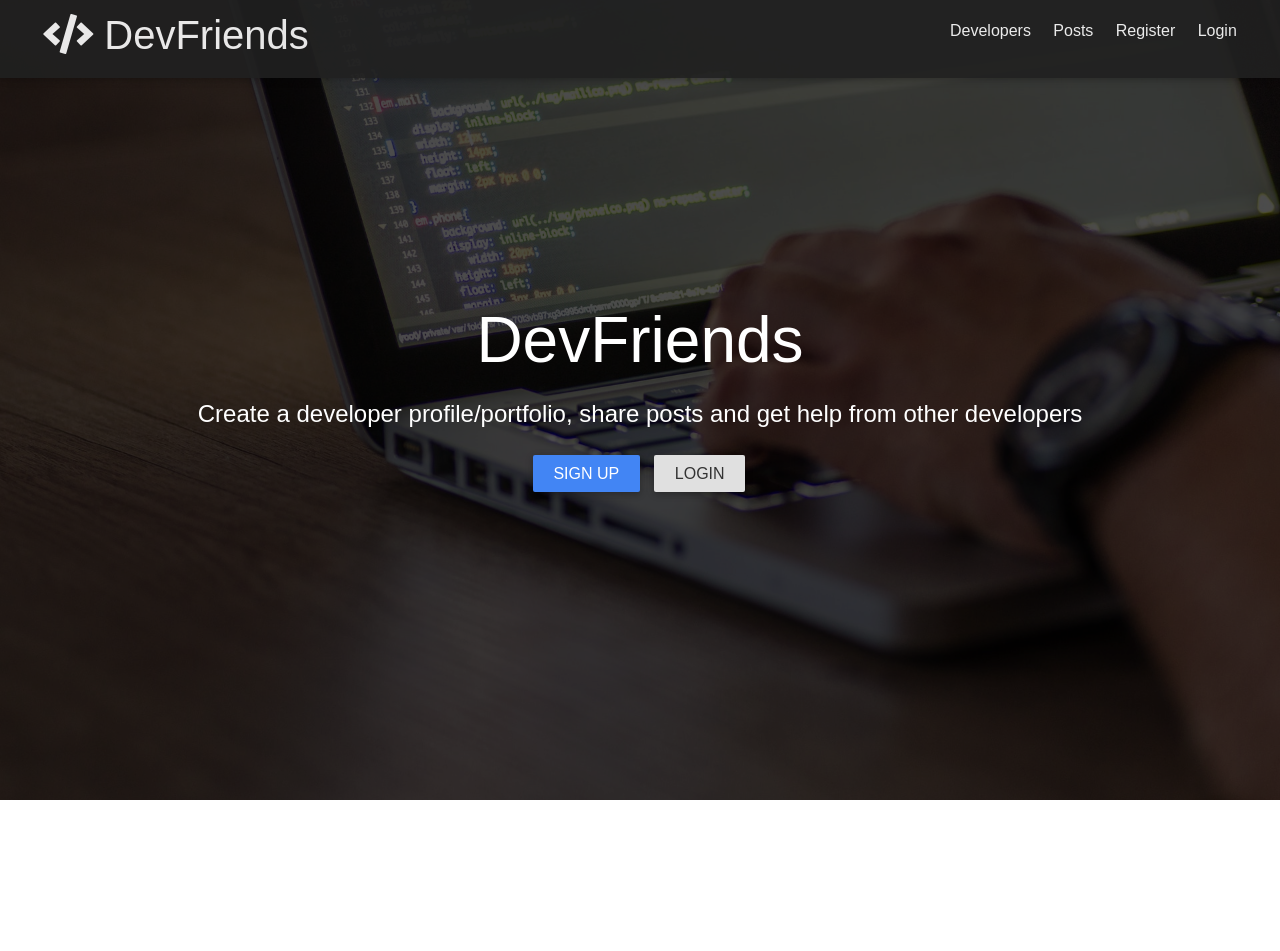
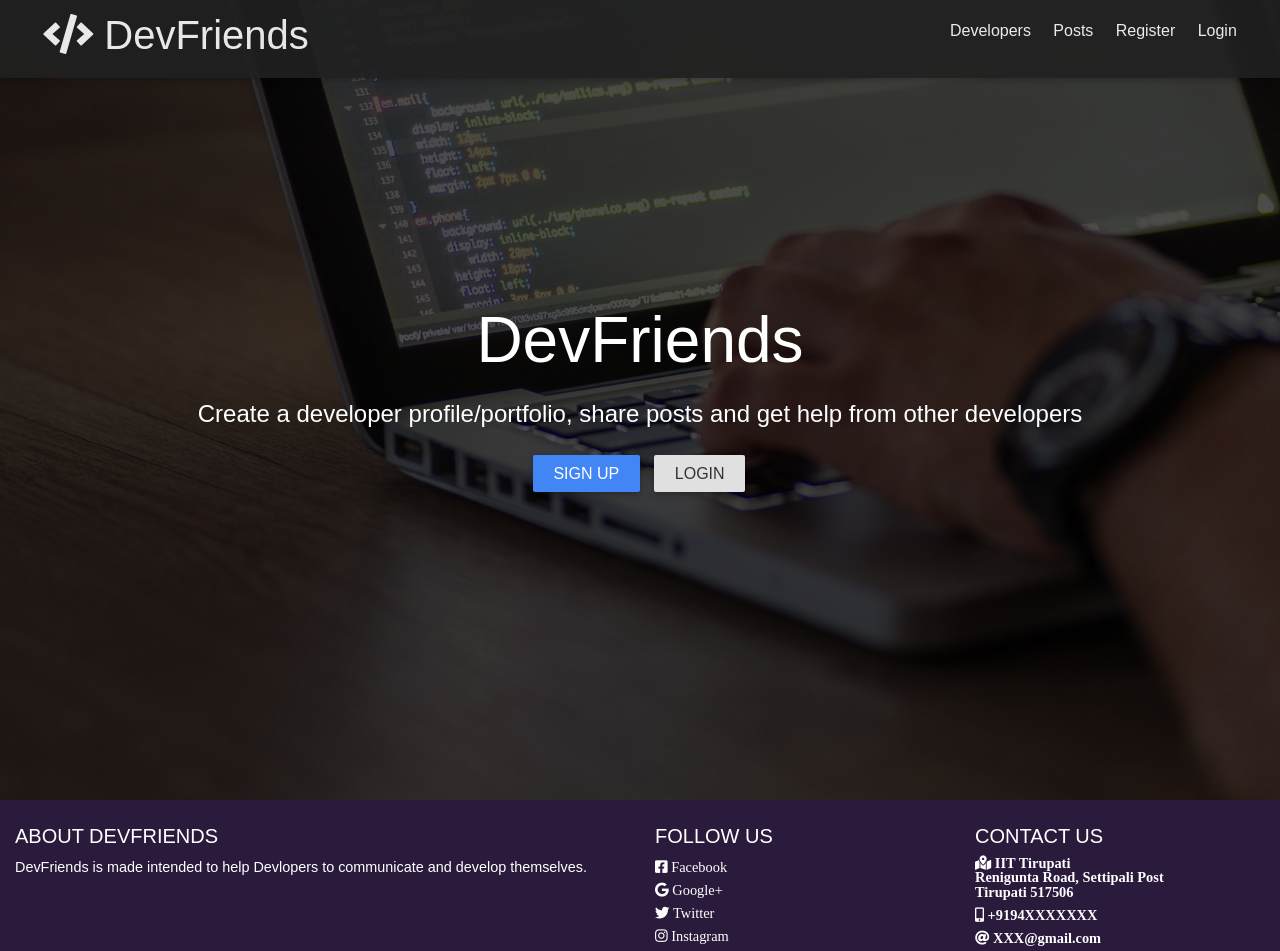
Before and after one commit to Satyam52/FriendsForDev, a React (Create React App) app in the folder client/: page / in a window 1280 px wide. Shown: the top 951 px of the page. Before the commit the page ends 800 px from the top, so only its background shows below. Built offline with nearby package versions, Linux system fonts and the light colour scheme; no server answers.

Commit message:
fixed footer

```diff
--- a/client/src/App.js
+++ b/client/src/App.js
@@ -73,8 +73,8 @@ function App() {
                 <Route component={NotFound} />
               </Switch>
             </section>
-            <Footer />
           </Switch>
+          <Footer />
         </Fragment>
       </Router>
     </Provider>
```
